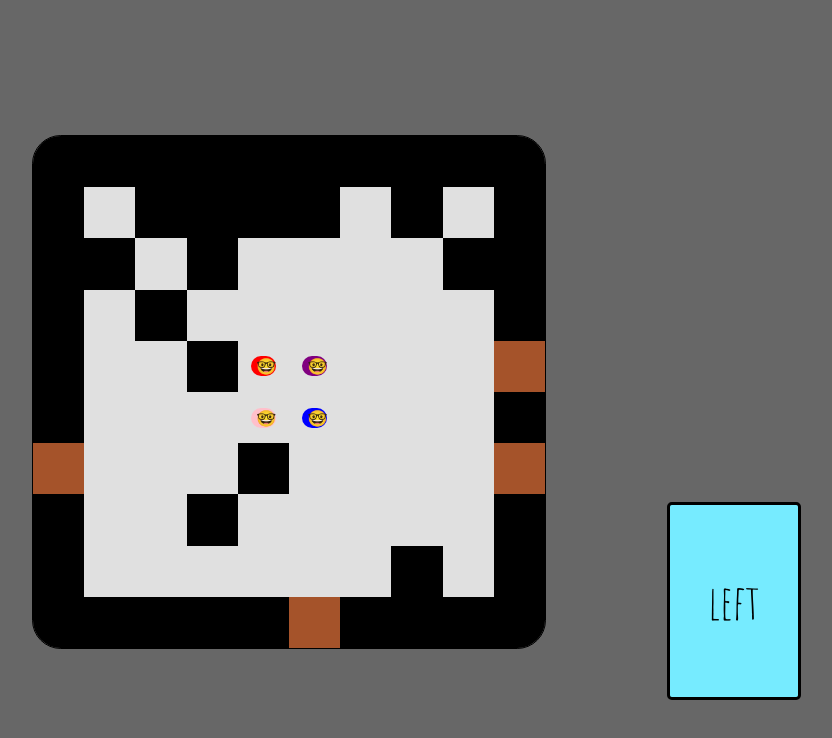
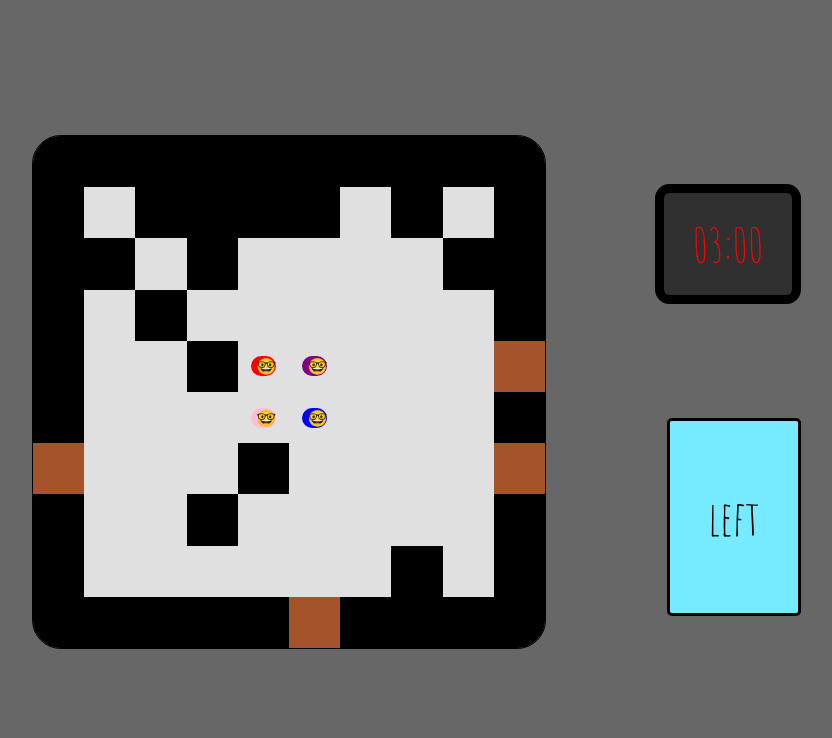
Before and after one commit to Cparusso/party-poopers, a React (Create React App) app: page / in a window 1280 px wide. Both pictures are taken after a click on the button "Start". Shown: the top 738 px of the page, without its empty margins (351-1183 px from the left). Built offline with nearby package versions, Linux system fonts and the light colour scheme.

Commit message:
Added the timer component and style file with some basic info and styling.

```diff
--- a/src/components/Home.js
+++ b/src/components/Home.js
@@ -1,6 +1,7 @@
 import React, { Component } from 'react'
 import Room from './Room.js'
 import DirectionCard from './DirectionCard.js'
+import Timer from './Timer.js'
 
 import './styles/home.css'
 
@@ -42,6 +43,7 @@ class Home extends Component {
               changeAction={ this.changeAction }
               quit={ this.togglePlaying }
             />
+          <Timer />
             <DirectionCard
               currentAction={ currentAction }
               changeAction={ this.changeAction }
--- /dev/null
+++ b/src/components/Timer.js
@@ -0,0 +1,16 @@
+import React, { Component } from 'react'
+
+import './styles/timer.css'
+
+class Timer extends Component {
+
+  render() {
+    return (
+      <div className="timer-container">
+        03:00
+      </div>
+    )
+  }
+}
+
+export default Timer
--- a/src/components/styles/direction-card.css
+++ b/src/components/styles/direction-card.css
@@ -3,7 +3,7 @@
   justify-content: center;
   align-items: center;
   position: fixed;
-  bottom: 12.5%;
+  bottom: 23%;
   right: 10%;
   width: 10vw;
   height: 15vw;
--- /dev/null
+++ b/src/components/styles/timer.css
@@ -0,0 +1,15 @@
+.timer-container {
+  display: flex;
+  justify-content: center;
+  align-items: center;
+  position: fixed;
+  top: 23%;
+  right: 10%;
+  width: 10vw;
+  height: 8vw;
+  border: solid black 0.2em;
+  border-radius: 0.3em;
+  background-color: #313030;
+  font-size: 3em;
+  color: red;
+}
```
